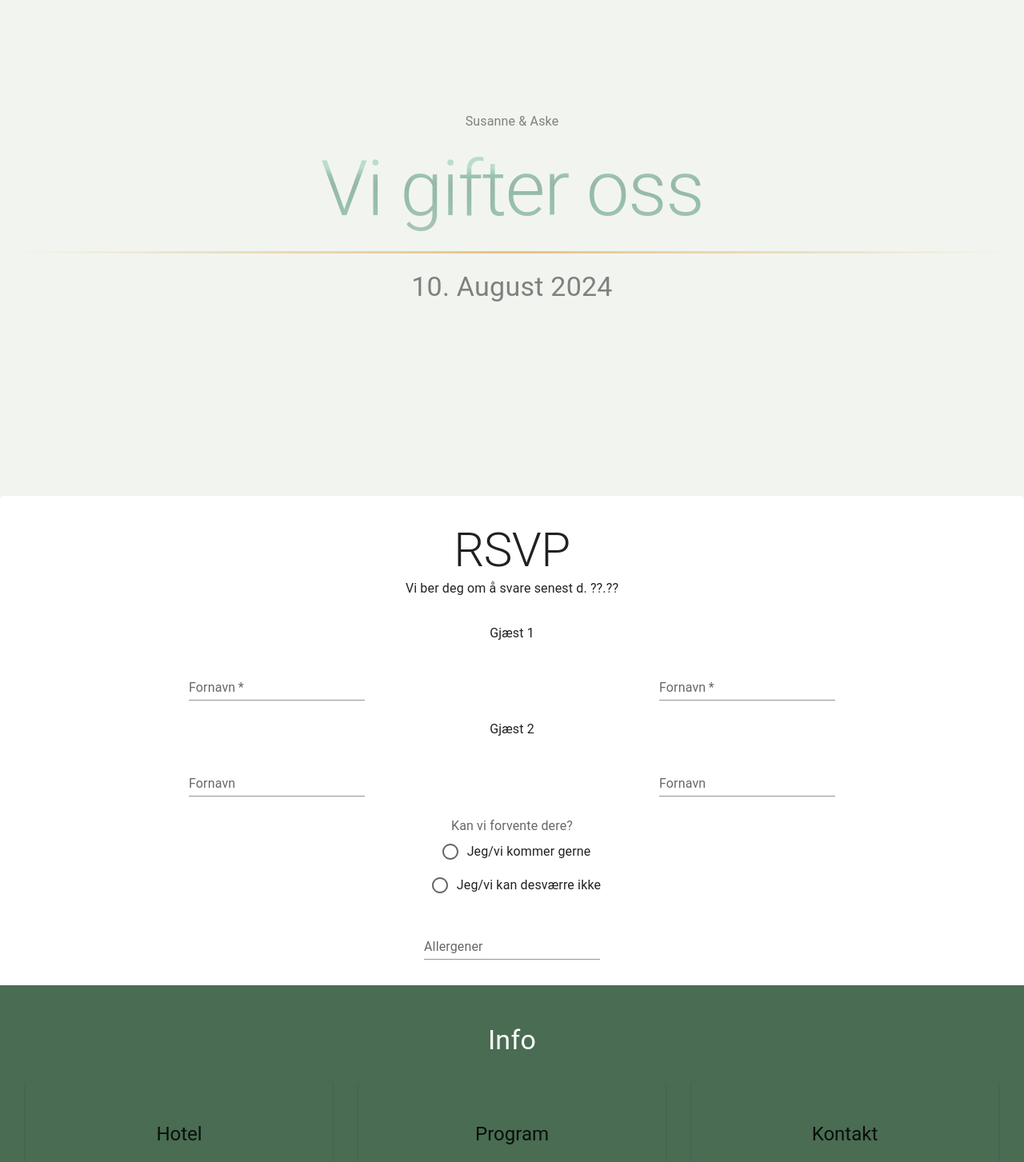
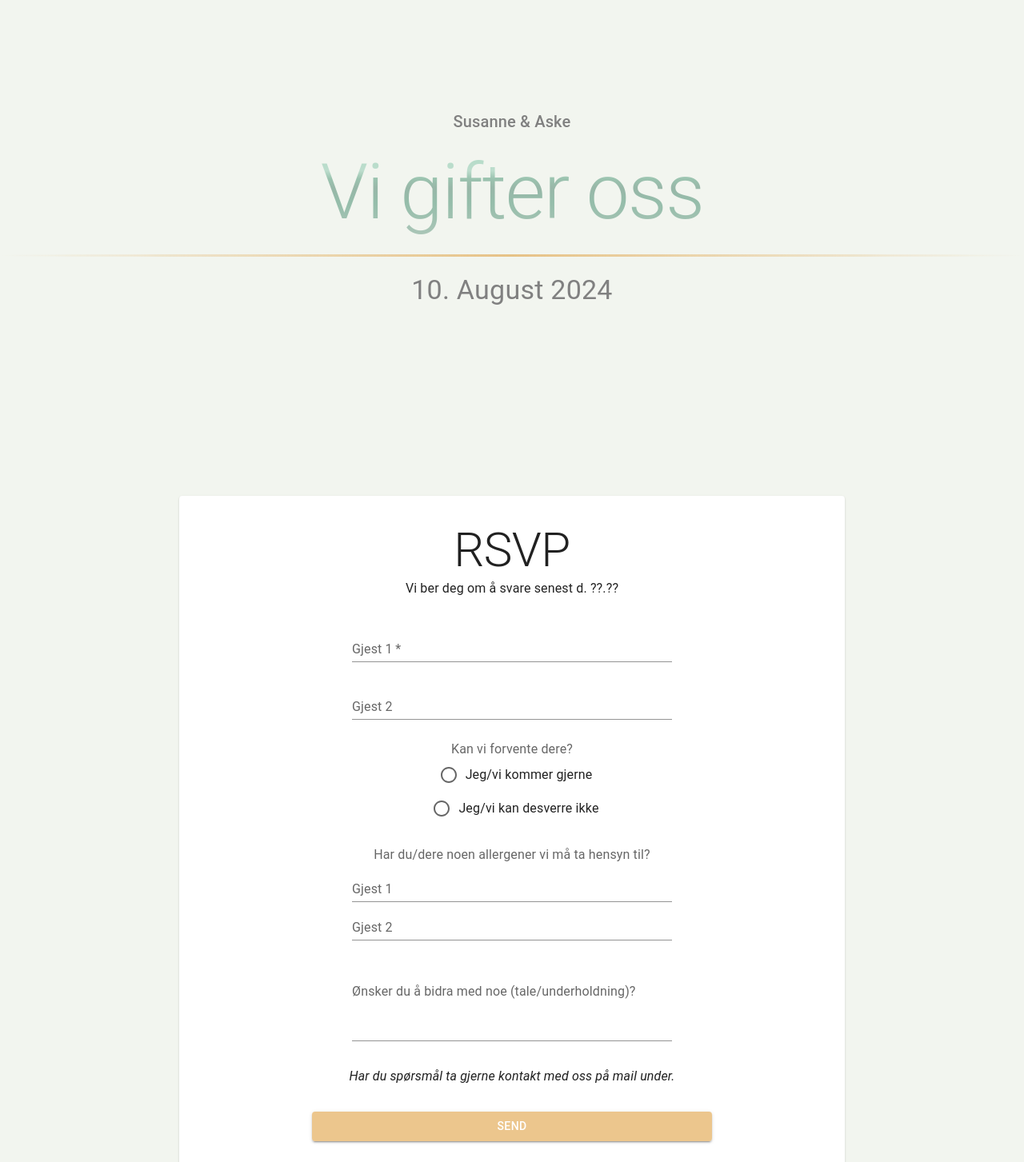
Before and after one commit to Djuppi/weddingRSVP, a React (Vite) app: page / in a window 1280 px wide. Shown: the part 100-1553 px from the top of the page at 80% size. Built offline with nearby package versions, Linux system fonts and the light colour scheme.

Commit message:
Additional fields to RSVP

```diff
--- a/src/App.tsx
+++ b/src/App.tsx
@@ -1,5 +1,3 @@
-
-
 import "./App.css";
 import StyledAppBar from "@components/StyledAppBar";
 import {
@@ -26,8 +24,19 @@ function App() {
     <>
       <ThemeProvider theme={lightTheme}>
         <StyledAppBar />
-        <Box sx={{ height: "50vh", margin: "10rem 0", display: "flex", flexDirection: "column", gap: "1rem", justifyContent: "center" }}>
-          <Typography color="grey">Susanne & Aske</Typography>
+        <Box
+          sx={{
+            height: "50vh",
+            margin: "10rem 0",
+            display: "flex",
+            flexDirection: "column",
+            gap: "1rem",
+            justifyContent: "center",
+          }}
+        >
+          <Typography sx={{ fontWeight: "500" }} variant="h6" color="grey">
+            Susanne & Aske
+          </Typography>
           <Typography variant="h1" component="h1" className="header">
             Vi gifter oss
           </Typography>
--- a/src/components/RSVP.tsx
+++ b/src/components/RSVP.tsx
@@ -1,4 +1,5 @@
 import {
+  Button,
   FormControl,
   FormControlLabel,
   FormLabel,
@@ -11,8 +12,10 @@ import {
 } from "@mui/material";
 import { TextFieldProps } from "@mui/material";
 import React from "react";
-import { alpha, styled } from '@mui/material/styles';
+import { alpha, styled } from "@mui/material/styles";
 import CssTextField from "./StyledTextField";
+import StyledRadio from "./StyledRadioButton";
+import { Css } from "@mui/icons-material";
 
 type Props = {};
 
@@ -23,7 +26,10 @@ const RSVP = (props: Props) => {
         padding: "2rem",
         display: "flex",
         justifyContent: "center",
+        alignItems: "center",
+        alignSelf: "center",
         flexDirection: "column",
+        width: "60%",
       }}
     >
       <Typography variant="h2" component="h5">
@@ -36,29 +42,19 @@ const RSVP = (props: Props) => {
           display: "flex",
           justifyContent: "center",
           flexDirection: "column",
+          width: "500px",
+          gap: "2rem",
         }}
       >
         <Grid container spacing={3}>
           <Grid item xs={12}>
-            <Typography>Gjæst 1</Typography>
-          </Grid>
-          <Grid item xs={6}>
-            {CssTextField("Fornavn", true)}
-          </Grid>
-          <Grid item xs={6}>
-          {CssTextField("Fornavn", true)}
+            {CssTextField("Gjest 1", true)}
           </Grid>
           <Grid item xs={12}>
-            <Typography>Gjæst 2</Typography>
-          </Grid>
-          <Grid item xs={6}>
-          {CssTextField("Fornavn", false)}
-          </Grid>
-          <Grid item xs={6}>
-          {CssTextField("Fornavn", false)}
+            {CssTextField("Gjest 2", false)}
           </Grid>
           <Grid item xs={12}>
-            <FormLabel id="demo-radio-buttons-group-label">
+            <FormLabel id="demo-radio-buttons-group-label" color="primary">
               Kan vi forvente dere?
             </FormLabel>
             <RadioGroup
@@ -68,21 +64,43 @@ const RSVP = (props: Props) => {
               <FormControlLabel
                 sx={{ margin: "0 auto" }}
                 value="yes"
-                control={<Radio />}
-                label="Jeg/vi kommer gerne"
+                control={StyledRadio()}
+                color="#de9a348f"
+                label="Jeg/vi kommer gjerne"
               />
               <FormControlLabel
                 sx={{ margin: "0 auto" }}
                 value="no"
-                control={<Radio />}
-                label="Jeg/vi kan desværre ikke"
+                control={StyledRadio()}
+                label="Jeg/vi kan desverre ikke"
               />
             </RadioGroup>
           </Grid>
           <Grid item xs={12}>
-            {CssTextField("Allergener", false)}
+            <FormLabel id="allergies">
+              Har du/dere noen allergener vi må ta hensyn til?
+            </FormLabel>
+            {CssTextField("Gjest 1", false)}
+            {CssTextField("Gjest 2", false)}
           </Grid>
         </Grid>
+        <Grid item xs={12}>
+          {CssTextField(
+            "Ønsker du å bidra med noe (tale/underholdning)?",
+            false,
+            true
+          )}
+        </Grid>
+        <Typography>
+          <em>Har du spørsmål ta gjerne kontakt med oss på mail under.</em>
+        </Typography>
+        <Button
+          variant="contained"
+          sx={{ backgroundColor: "#de9a348f" }}
+          type="submit"
+        >
+          Send
+        </Button>
       </FormControl>
     </Paper>
   );
--- /dev/null
+++ b/src/components/StyledRadioButton.tsx
@@ -0,0 +1,12 @@
+import { Radio, RadioProps, TextField, TextFieldProps } from "@mui/material";
+import { alpha, styled } from "@mui/material/styles";
+
+const StyledRadioButton = styled(Radio)<RadioProps>(({ theme }) => ({
+  "&.Mui-checked": {
+    color: "#de9a348f",
+  },
+}));
+
+export default function StyledRadio() {
+  return <StyledRadioButton />;
+}
--- a/src/components/StyledTextField.tsx
+++ b/src/components/StyledTextField.tsx
@@ -2,6 +2,7 @@ import { TextField, TextFieldProps } from "@mui/material";
 import { alpha, styled } from "@mui/material/styles";
 
 const StyledTextField = styled(TextField)<TextFieldProps>(({ theme }) => ({
+  width: "80%",
   "& label.Mui-focused": {
     color: "#de9a348f",
   },
@@ -15,6 +16,18 @@ const StyledTextField = styled(TextField)<TextFieldProps>(({ theme }) => ({
   },
 }));
 
-export default function CssTextField(label: string, required: boolean) {
-  return <StyledTextField variant="standard" label={label} required={required} />;
+export default function CssTextField(
+  label: string,
+  required: boolean,
+  multiline: boolean = false
+) {
+  return (
+    <StyledTextField
+      variant="standard"
+      label={label}
+      required={required}
+      multiline={multiline}
+      rows={multiline ? 3 : 1}
+    />
+  );
 }
```
Also changed, not shown: src/theme.js (+21 -10 lines).
